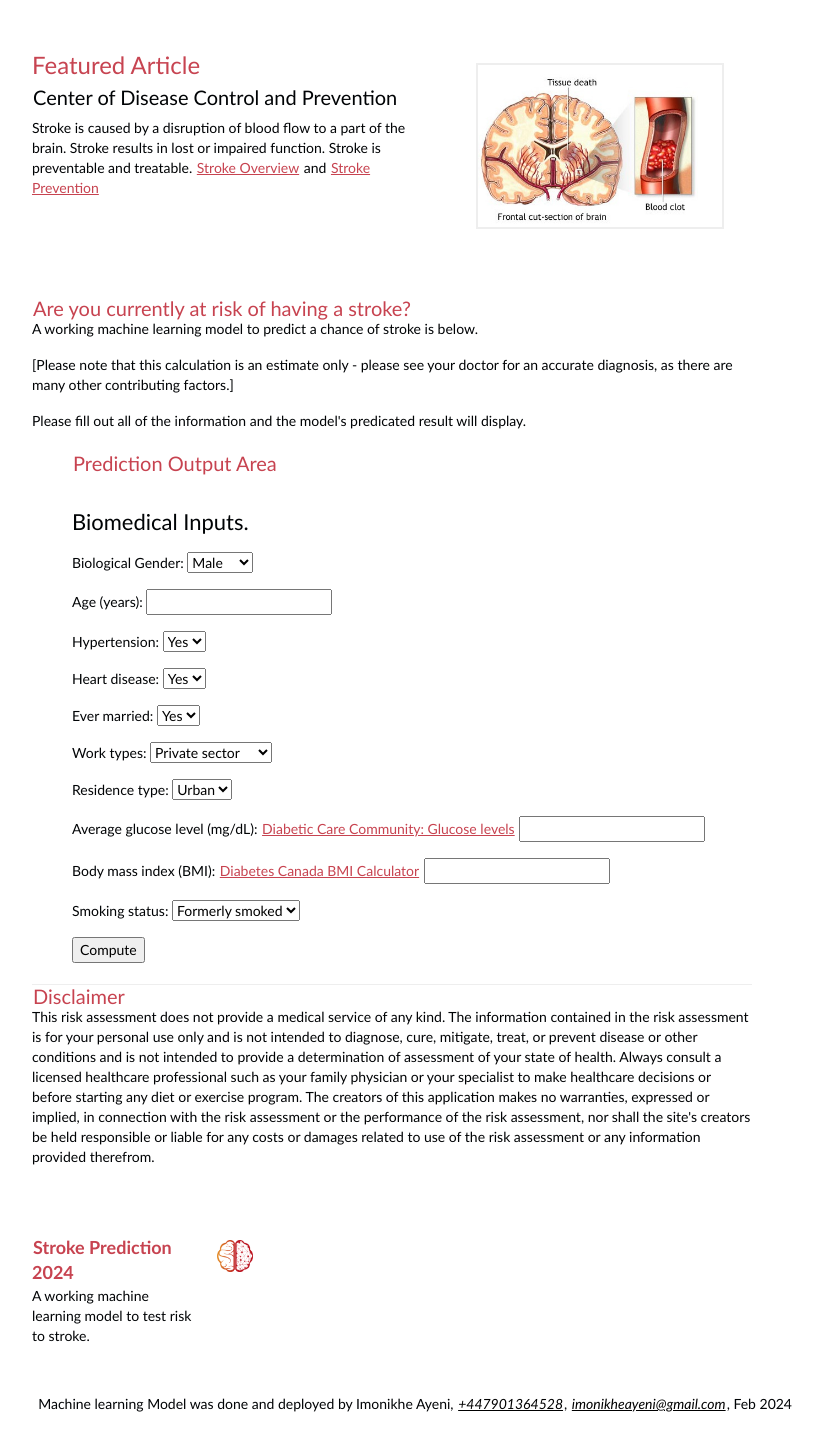
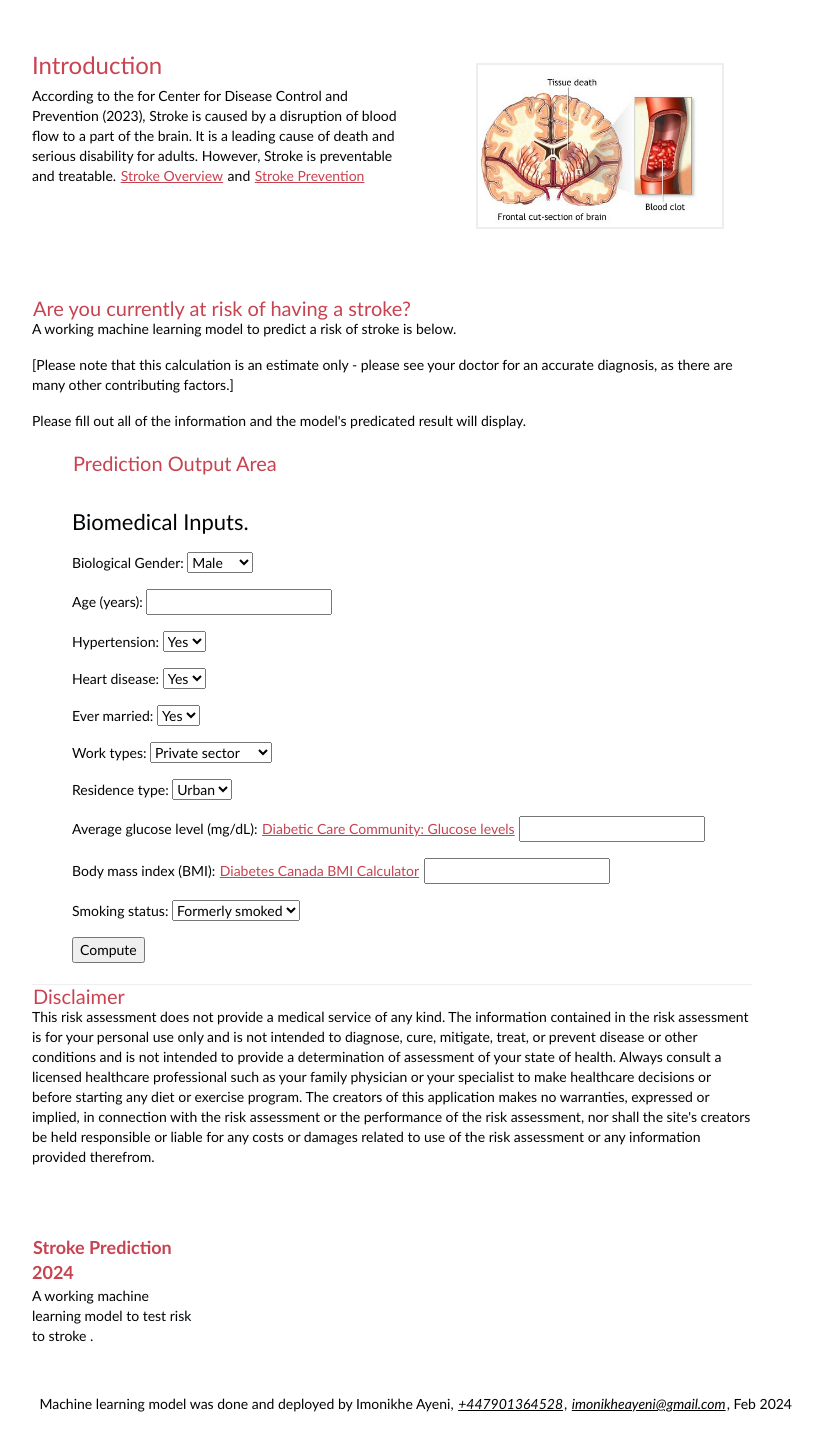
Before and after one commit to imonikheayeni/Stroke_Risk_Prediction, a Flask app: page / in a window 1280 px wide. Shown: the part 155-1597 px from the top of the page, without its empty margins (248-1069 px from the left). Run offline with Flask 3, Linux system fonts and the light colour scheme; parts of the project's set-up code (start-up, migrations or seed data) failed here and were passed over; some libraries are stand-ins or nearby versions.

Commit message:
updated Index.html and About.html

```diff
--- a/static/css/main.css
+++ b/static/css/main.css
@@ -306,7 +306,7 @@ img.left, figure.left {float: right; margin: 0 0 2em 2em;}
 
 #about .primary {float: left; width: 165px;}
 #about .primary strong {color: #C64350; display: block; font-size: 1.286em;}
-#about .photo {float: left; margin: 5px 20px;}
+#about .photo {float: left; margin: 5px 1px; }
 
 #about .url:link, #about .url:visited {text-decoration: none;}
 
--- a/templates/about.html
+++ b/templates/about.html
@@ -31,14 +31,14 @@
     <aside id="featured" class="body">
         <article>
             <figure>
-                <img src="../static/images/brainpngaaa.png" alt="About Stroke" />
+                <img src="../static/images/brainpngaaa.png" alt="About Stroke"/>
             </figure>
             <hgroup>
                 <h2>Stroke Prediction App</h2>
             </hgroup>
             <p>A working machine learning model to predict whether an individual may or may not be susceptible to a stroke. Machine learning is based on algorithms(calculations) that can learn from data without relying on 'rules-based' programming. The machine learns the calculations and trains on the large dataset to perform predictions. This final application result will only give an output of yes/no (binary: 1/0).
             </p>
-            <p>This application received 'real' private data from Kaggle. The data was cleaned, preprocessed, fitted into machine learning algorithms and deployed with Flask on Heroku Cloud platform.</p>
+            <p>This application received 'real' private data from Kaggle. The data was cleaned, preprocessed, a model was then created, some machine learning algorithms were used to test the accurary of the model. Having obtained a good accuracy, the model was converted into a Pickle file and deployed with Flask (<a target="_blank" href="https://flask.palletsprojects.com/en/3.0.x/">Flask is a Python web framework</a>) and Github on Heroku Cloud platform.</p>
             <a href="https://www.kaggle.com/fedesoriano/stroke-prediction-dataset" rel="external" target="_blank">Kaggle Stroke Dataset</a>
         </article>
     </aside>
--- a/templates/index.html
+++ b/templates/index.html
@@ -40,12 +40,11 @@
       <img src="../static/images/about_stroke.jpeg" alt="About Stroke" />
     </figure>
     <hgroup>
-      <h2>Featured Article</h2>
-      <h3><a href="#">Center of Disease Control and Prevention</a></h3>
+      <h2>Introduction</h2>
+
     </hgroup>
-    <p>Stroke is caused by a disruption of blood flow to a part of the brain.
-    Stroke results in lost or impaired function.
-    Stroke is preventable and treatable.
+    <p>According to the for Center for Disease Control and Prevention (2023), Stroke is caused by a disruption of blood flow to a part of the brain.
+    It  is a leading cause of death and serious disability for adults. However,  Stroke is preventable and treatable.
     <a href="https://www.cdc.gov/stroke/about.htm" rel="external" target="_blank">Stroke Overview</a> and <a href="https://www.cdc.gov/stroke/maps_data.htm" rel="external" target="_blank">Stroke Prevention</a></p>
 
 </article></aside><!-- /#featured -->
@@ -58,7 +57,7 @@
         <header>
           <h2 class="entry-title"><a href="#" rel="bookmark" title="Permalink to this POST TITLE">Are you currently at risk of having a stroke?</a></h2>
         </header>
-        <p>A working machine learning model to predict a chance of stroke is below.</p>
+        <p>A working machine learning model to predict a risk of stroke is below.</p>
         <p>[Please note that this calculation is an estimate only - please see your doctor for an accurate diagnosis, as there are many other contributing factors.] </p>
 
 <div class="entry-content">
@@ -173,15 +172,12 @@
     <address id="about" class="vcard body">
       <span class="primary">
         <strong><a href="#" class="fn url">Stroke Prediction 2024</a></strong>
-
-        <span class="role">A working machine learning model to test risk to stroke.</span>
+        <span class="role">A working machine learning model to test risk to stroke .</span>
       </span><!-- /.primary -->
 
-      <img src="../static/images/brainpngaaa.png" alt="Machine Learning for Stroke" class="photo" />
+    </address><!-- /#about -->
 
-
-    </address><!-- /#about -->
-    <p class="bio"> Machine learning Model was done and deployed by Imonikhe Ayeni, <a style="font-style: italic; color: black;" href="tel:+447901364528">+447901364528</a>, <a style="font-style: italic; color: black;" href="mailto:imonikheayeni@gmail.com">imonikheayeni@gmail.com</a>, Feb 2024</p>
+    <p class="bio"> Machine learning model was done and deployed by Imonikhe Ayeni, <a style="font-style: italic; color: black;" href="tel:+447901364528">+447901364528</a>, <a style="font-style: italic; color: black;" href="mailto:imonikheayeni@gmail.com">imonikheayeni@gmail.com</a>, Feb 2024</p>
   </footer><!-- /#contentinfo -->
 
 
```
Also changed, not shown: static/images/Architecture1.jpg (added), static/images/brainpngaaa.png.
